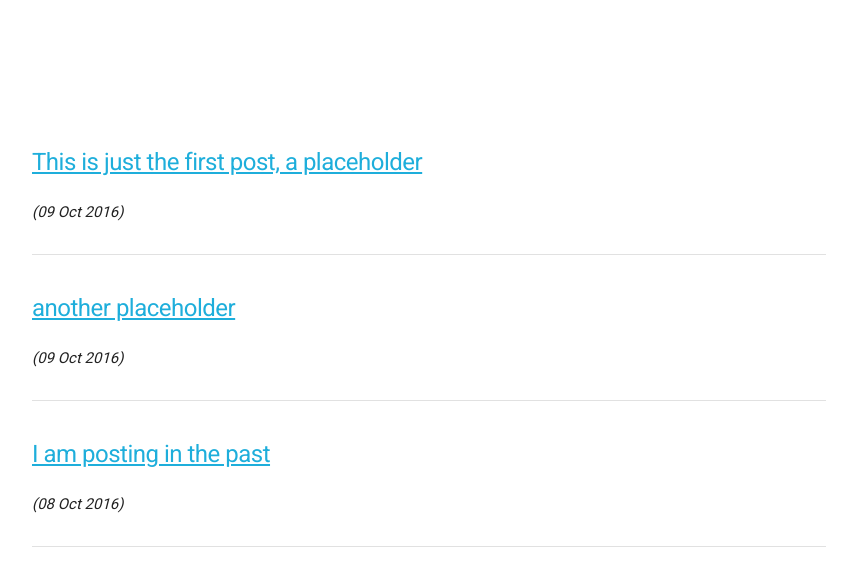
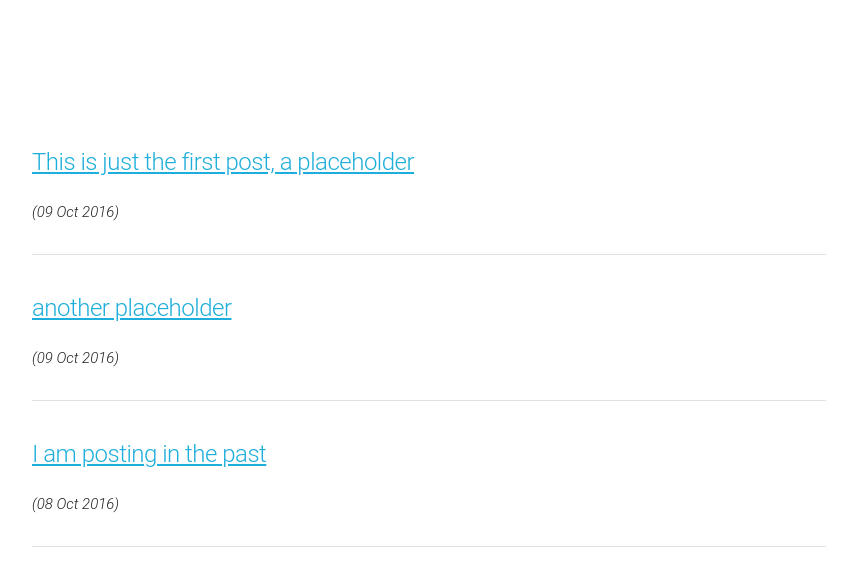
Before and after one commit to mt-trash/mt-trash.github.io, a Jekyll site: the page built from index.html, in a window 1280 px wide. Shown: the top 586 px of the page, without its empty margins (128-985 px from the left). Built offline with Jekyll 4.4.1, drawn with Linux system fonts in a browser that asks for light colours.

Commit message:
Update default.html

```diff
--- a/_layouts/default.html
+++ b/_layouts/default.html
@@ -11,7 +11,7 @@
 
       <!-- FONT
       –––––––––––––––––––––––––––––––––––––––––––––––––– -->
-      <link href='//fonts.googleapis.com/css?family=Roboto' rel='stylesheet' type='text/css'>
+      <link href='https://fonts.googleapis.com/css?family=Oxygen' rel='stylesheet' type='text/css'>
 
       <!-- CSS
       –––––––––––––––––––––––––––––––––––––––––––––––––– -->
```
